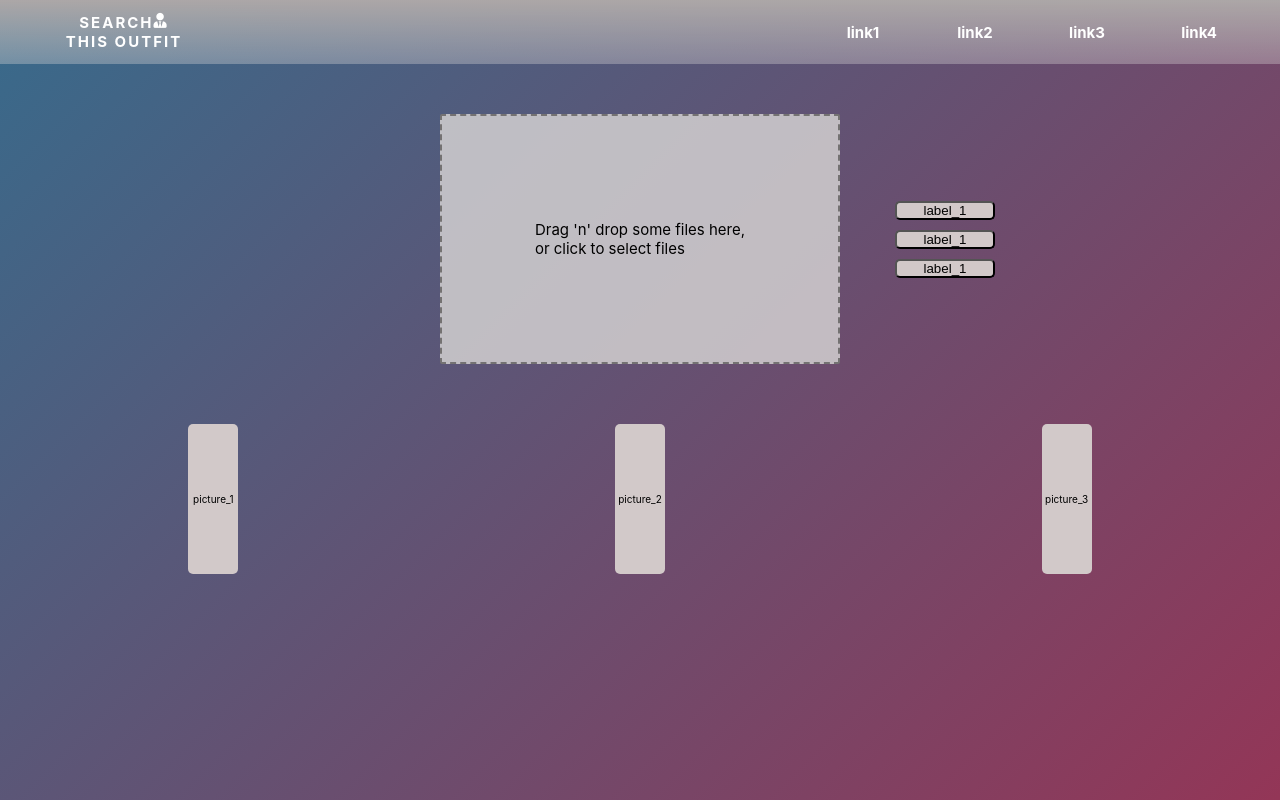
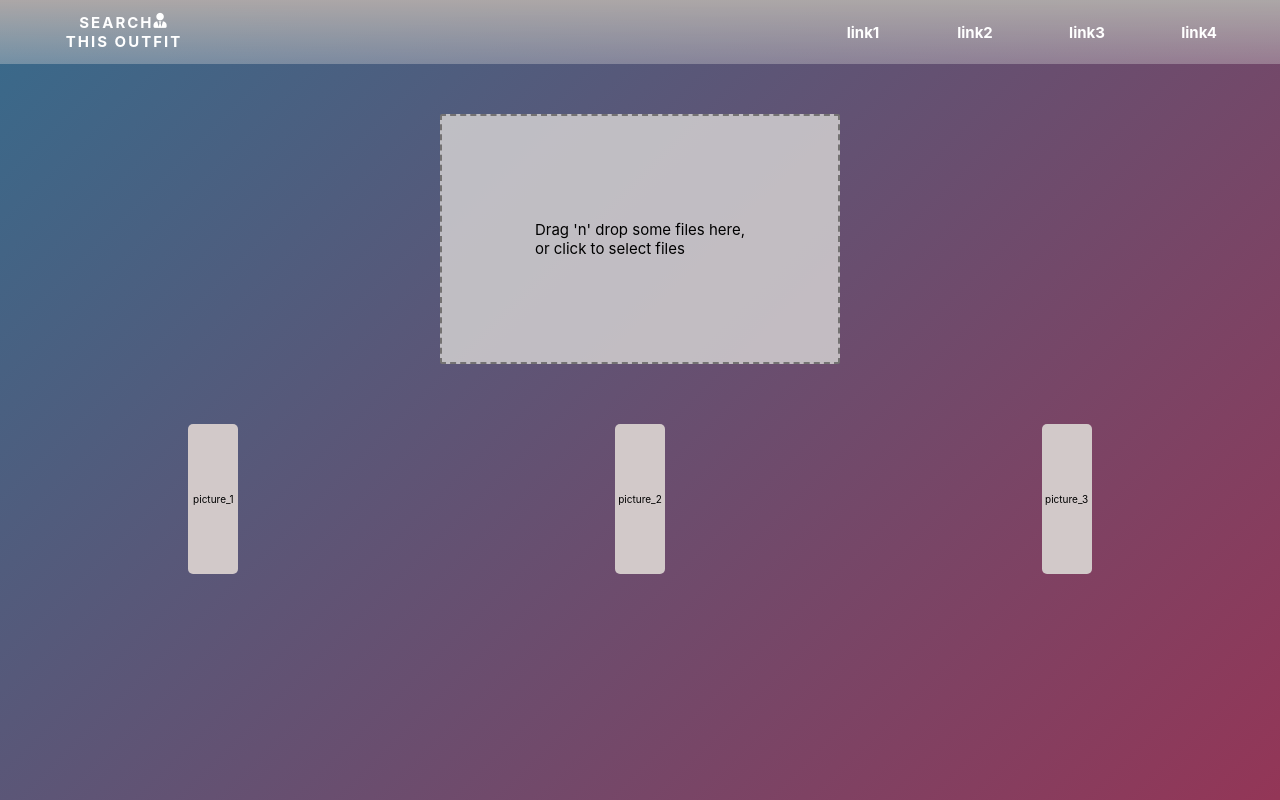
Before and after one commit to peterbarkoczi/search-this-outfit-frontEnd, a React (Create React App) app: page / in a window 1280 px wide. Built offline with nearby package versions, Linux system fonts and the light colour scheme.

Commit message:
set ip address

```diff
--- a/src/components/main_page/InputFile.js
+++ b/src/components/main_page/InputFile.js
@@ -112,7 +112,7 @@ function InputField() {
     useEffect(() => {
         if (pictureURL !== null) {
             console.log(pictureURL)
-            const url = "http://localhost:8080/picture/upload";
+            const url = "http://192.168.1.134:8080/picture/upload";
             axios.post(url, {base64: pictureURL.split(',')[1]})
                 .then(response => setPictureResults(response.data))
                 .catch(reason => {
--- a/src/components/main_page/SideBar.js
+++ b/src/components/main_page/SideBar.js
@@ -39,12 +39,12 @@ function SideBar() {
         <SideBarStyle>
             <div className="sidebar">
                 <ul>
-            {/*        {pictureResults.map( (labels) => {*/}
-            {/*           return <button key={id++}>{labels.names[0]}</button>*/}
-            {/*        })}*/}
-                    <button>label_1</button>
-                    <button>label_1</button>
-                    <button>label_1</button>
+                    {pictureResults.map( (labels) => {
+                       return <button key={id++}>{labels.names[0]}</button>
+                    })}
+            {/*        <button>label_1</button>*/}
+            {/*        <button>label_1</button>*/}
+            {/*        <button>label_1</button>*/}
                 </ul>
             </div>
 
```
